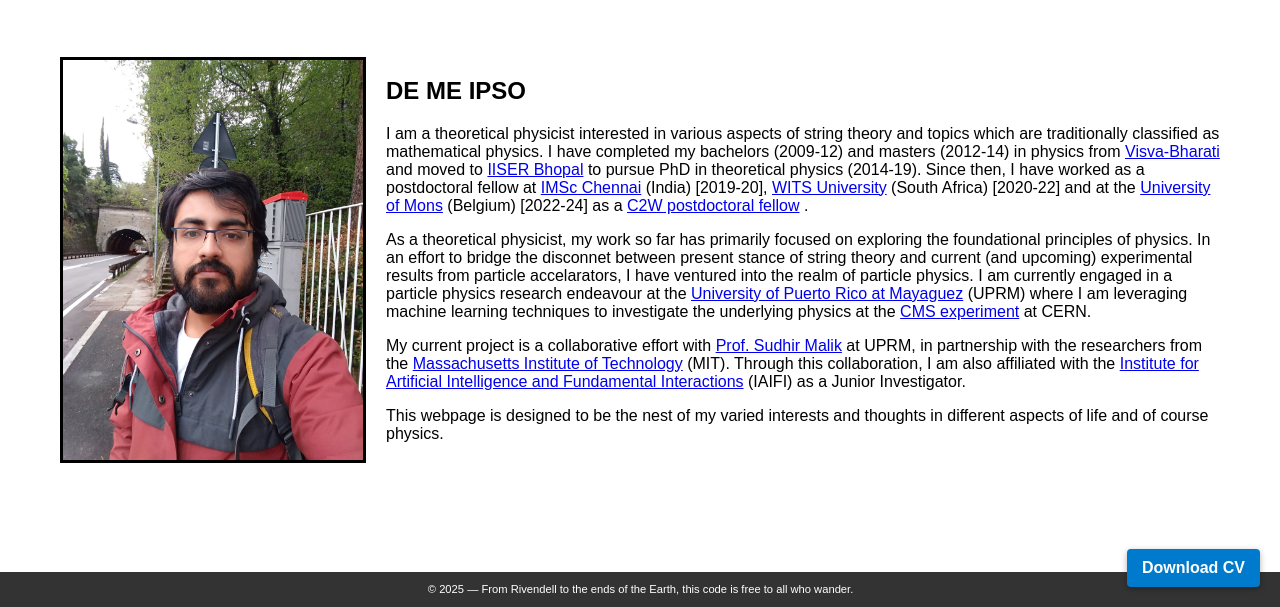
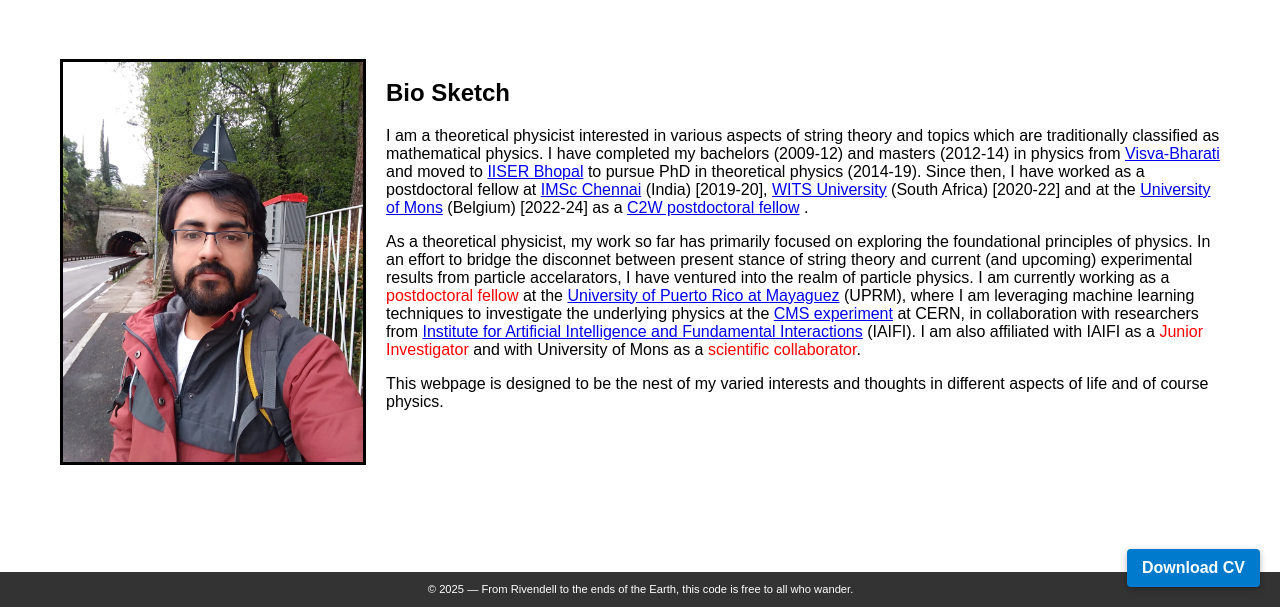
Before and after one commit to chattopadhyayA/chattopadhyayA.github.io, a plain HTML site: page index.html in a window 1280 px wide. Shown: the part 193-800 px from the top of the page. Drawn offline with Linux system fonts and the light colour scheme.

Commit message:
About section update to a more simpler version

```diff
--- a/index.html
+++ b/index.html
@@ -51,7 +51,7 @@
         </div>
 
         <div class="text-container">
-            <h2>DE ME IPSO</h2>
+            <h2>Bio Sketch</h2>
                 <p>
                     I am a theoretical physicist interested in various aspects of string theory and topics which are traditionally classified
                     as mathematical physics. I have completed my bachelors (2009-12) and masters (2012-14) in physics
@@ -65,16 +65,12 @@
                     As a theoretical physicist, my work so far has primarily focused on exploring the foundational principles of
                     physics. In an effort to bridge the disconnet between present stance of string theory and current (and upcoming)
                     experimental results from particle accelarators, I have ventured into the realm of particle physics. I am currently
-                    engaged in a particle physics research endeavour at the <a href=https://www.uprm.edu/portada/>University
-                    of Puerto Rico at Mayaguez</a> (UPRM) where I am leveraging machine learning techniques to investigate the
-                    underlying physics at the <a href=https://home.cern/science/experiments/cms>CMS experiment</a> at CERN.
-                </p>
-                <p>
-                    My current project is a collaborative effort with <a href=https://charma.uprm.edu/~malik/index.html>Prof. Sudhir Malik</a>
-                    at UPRM, in partnership with the researchers from the
-                    <a href=https://www.mit.edu/>Massachusetts Institute of Technology</a> (MIT). Through this collaboration, I am
-                    also affiliated with the <a href=https://iaifi.org/> Institute for Artificial Intelligence and Fundamental Interactions</a> (IAIFI)
-                    as a Junior Investigator.
+                    working as a <span style="color:red;">postdoctoral fellow</span> at the <a href=https://www.uprm.edu/portada/>University
+                    of Puerto Rico at Mayaguez</a> (UPRM), where I am leveraging machine learning techniques to investigate the
+                    underlying physics at the <a href=https://home.cern/science/experiments/cms>CMS experiment</a> at CERN, in collaboration
+                    with researchers from <a href=https://iaifi.org/> Institute for Artificial Intelligence and Fundamental Interactions</a> (IAIFI). I am
+                    also affiliated with IAIFI as a <span style="color:red;">Junior Investigator</span> and with University of Mons as a
+                    <span style="color:red;">scientific collaborator</span>.
                 </p>
                 <p>
                     This webpage is designed to be the nest of my varied interests and thoughts in different aspects of life and of course physics.
```
